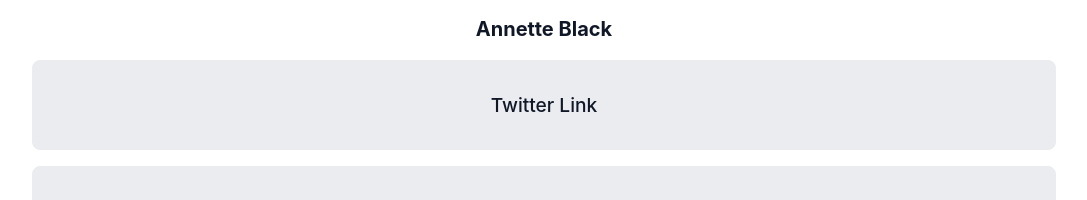
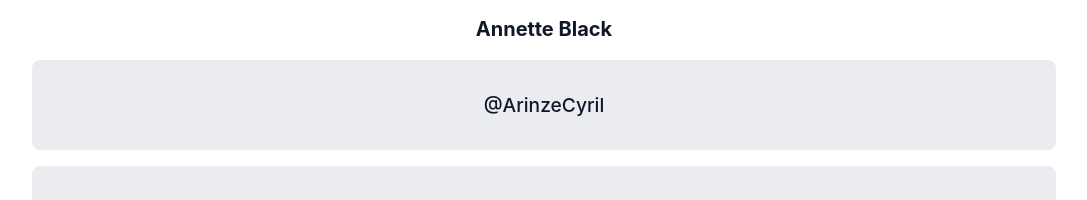
Before and after one commit to ArinzeCyril/porty, a React (Create React App) app: page / in a window 1280 px wide. Shown: the part 130-330 px from the top of the page, without its empty margins (96-1183 px from the left). Built offline with nearby package versions, Linux system fonts and the light colour scheme.

Commit message:
Fixed twitter username

```diff
--- a/package.json
+++ b/package.json
@@ -1,6 +1,7 @@
 {
   "name": "porty",
   "version": "0.1.0",
+  "homepage": "https://arinzecyril.github.io/porty/",
   "private": true,
   "dependencies": {
     "@testing-library/jest-dom": "^5.16.5",
@@ -12,6 +13,8 @@
     "web-vitals": "^2.1.4"
   },
   "scripts": {
+    "predeploy": "npm run build",
+    "deploy": "gh-pages -d build",
     "start": "react-scripts start",
     "build": "react-scripts build",
     "test": "react-scripts test",
@@ -34,5 +37,8 @@
       "last 1 firefox version",
       "last 1 safari version"
     ]
+  },
+  "devDependencies": {
+    "gh-pages": "^4.0.0"
   }
 }
--- a/src/App.js
+++ b/src/App.js
@@ -11,7 +11,7 @@ export default function App() {
         <img id="profile_img" src={ProfilePix} alt="profile" />
         <h2 id='profile_text'>Annette Black</h2>
 
-        <p id="twitter">Twitter Link</p>
+        <p id="twitter">@ArinzeCyril</p>
         <p id="slack">ArinzeCyril</p>
         <a href="https://training.zuri.team/" id="btn_zuri">Zuri Team</a>
         <a href="http://books.zuri.team" id="books">Zuri Books <sub>This is where you will find books on design and coding</sub></a>
```
Also changed, not shown: 1 other file (tests, documents, lock files or other folders).
